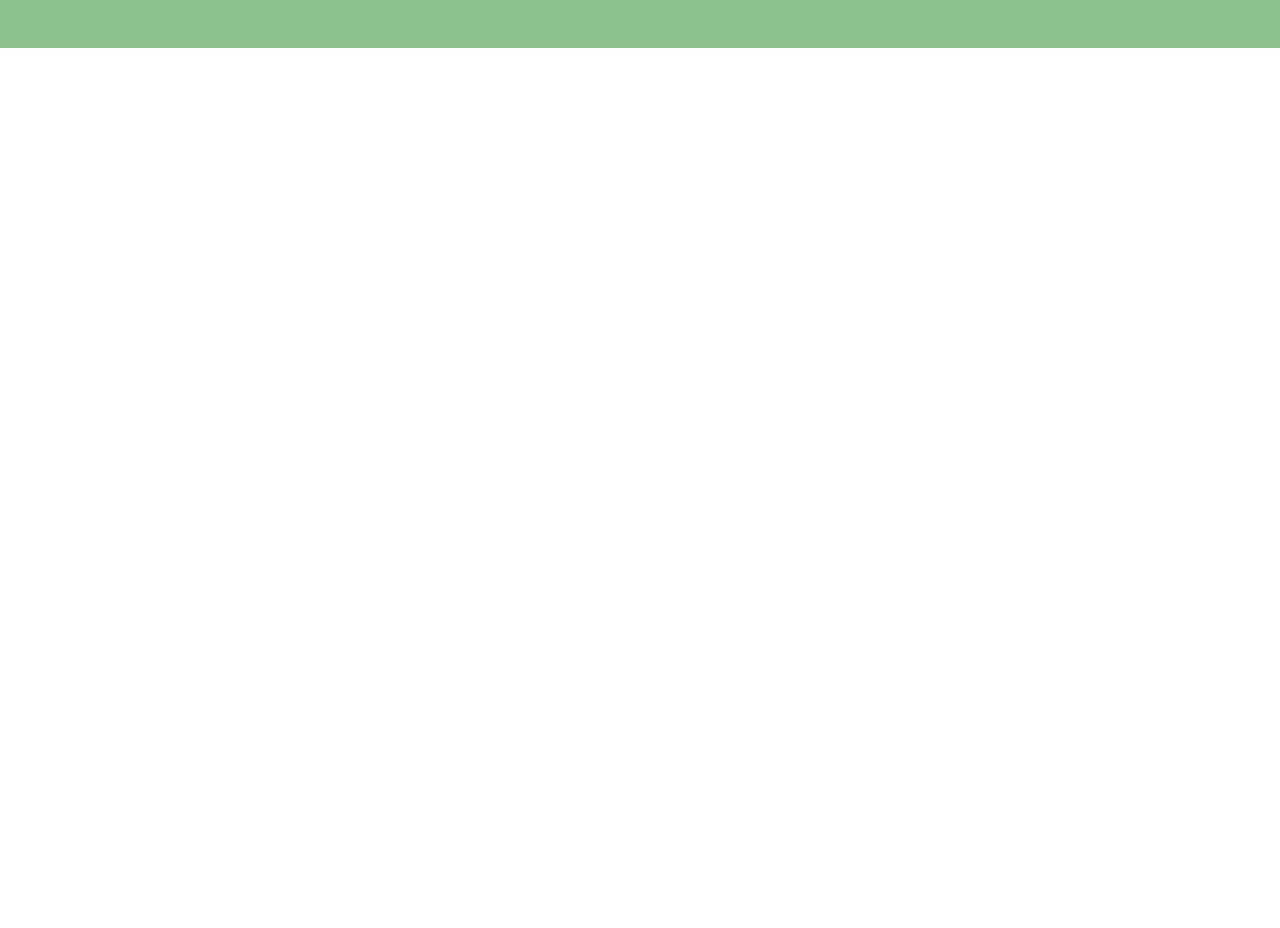
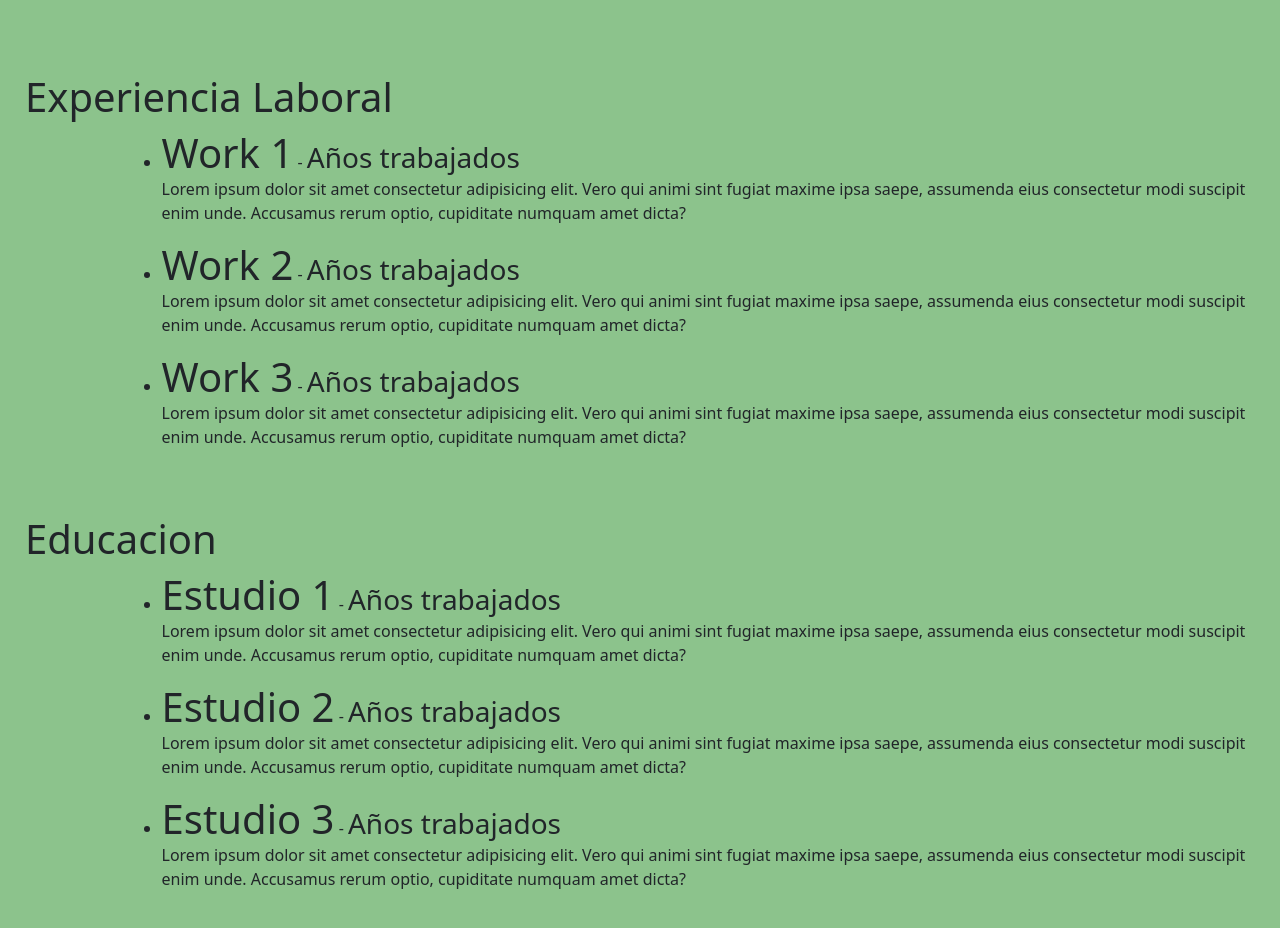
Before and after one commit to Pejotapp/ArgProg2, an Angular app in the folder PfinalPaguaga/: page / in a window 1280 px wide. Shown: the part 1154-2082 px from the top of the page. Before the commit the page ends 1202 px from the top, so only its background shows below. Built offline with nearby package versions, Linux system fonts and the light colour scheme.

Commit message:
Exp y Educacion

```diff
--- a/PfinalPaguaga/src/app/app.component.html
+++ b/PfinalPaguaga/src/app/app.component.html
@@ -1,2 +1,4 @@
 <app-header></app-header>
 <app-acercade></app-acercade>
+<app-experiencias></app-experiencias>
+<app-educacion></app-educacion>
--- a/PfinalPaguaga/src/app/app.module.ts
+++ b/PfinalPaguaga/src/app/app.module.ts
@@ -8,6 +8,8 @@ import { LogoAPComponent } from './componentes/logo-ap/logo-ap.component';
 import { SocialComponent } from './componentes/social/social.component';
 import { BannerComponent } from './componentes/banner/banner.component';
 import { AcercadeComponent } from './componentes/acercade/acercade.component';
+import { ExperienciasComponent } from './componentes/experiencias/experiencias.component';
+import { EducacionComponent } from './componentes/educacion/educacion.component';
 
 @NgModule({
   declarations: [
@@ -17,6 +19,8 @@ import { AcercadeComponent } from './componentes/acercade/acercade.component';
     SocialComponent,
     BannerComponent,
     AcercadeComponent,
+    ExperienciasComponent,
+    EducacionComponent,
 
   ],
   imports: [
--- a/PfinalPaguaga/src/app/componentes/acercade/acercade.component.css
+++ b/PfinalPaguaga/src/app/componentes/acercade/acercade.component.css
@@ -44,6 +44,11 @@ div{
     font-style: italic;
 }
 
+#persona{
+    position: none;
+}
+/** Parrafo de mi**/
+
 #acercademi{
     padding: 25px 0px;
 }
--- /dev/null
+++ b/PfinalPaguaga/src/app/componentes/educacion/educacion.component.css
@@ -0,0 +1,11 @@
+.row{
+    padding: 25px
+}
+
+div{
+    background-color: #8CC38C;
+}
+
+h1, h3{
+    display: inline;
+}
--- /dev/null
+++ b/PfinalPaguaga/src/app/componentes/educacion/educacion.component.html
@@ -0,0 +1,26 @@
+<div class="row">
+    <h1>Educacion</h1>
+<div class="col-lg-1"></div>
+    <div class="col-lg-11">
+        <ul>
+            <li><h1>Estudio 1</h1> - <h3>Años trabajados</h3></li>
+
+            <p>Lorem ipsum dolor sit amet consectetur adipisicing elit. Vero qui animi sint fugiat maxime ipsa saepe, assumenda eius consectetur modi suscipit enim unde. Accusamus rerum optio, cupiditate numquam amet dicta?</p>
+
+     </ul>
+
+     <ul>
+        <li><h1>Estudio 2</h1> - <h3>Años trabajados</h3></li>
+
+        <p>Lorem ipsum dolor sit amet consectetur adipisicing elit. Vero qui animi sint fugiat maxime ipsa saepe, assumenda eius consectetur modi suscipit enim unde. Accusamus rerum optio, cupiditate numquam amet dicta?</p>
+
+ </ul>
+
+ <ul>
+    <li><h1>Estudio 3</h1> - <h3>Años trabajados</h3></li>
+
+    <p>Lorem ipsum dolor sit amet consectetur adipisicing elit. Vero qui animi sint fugiat maxime ipsa saepe, assumenda eius consectetur modi suscipit enim unde. Accusamus rerum optio, cupiditate numquam amet dicta?</p>
+
+</ul>
+    </div>
+</div>
--- /dev/null
+++ b/PfinalPaguaga/src/app/componentes/educacion/educacion.component.ts
@@ -0,0 +1,15 @@
+import { Component, OnInit } from '@angular/core';
+
+@Component({
+  selector: 'app-educacion',
+  templateUrl: './educacion.component.html',
+  styleUrls: ['./educacion.component.css']
+})
+export class EducacionComponent implements OnInit {
+
+  constructor() { }
+
+  ngOnInit(): void {
+  }
+
+}
--- /dev/null
+++ b/PfinalPaguaga/src/app/componentes/experiencias/experiencias.component.css
@@ -0,0 +1,11 @@
+.row{
+    padding: 25px
+}
+
+div{
+    background-color: #8CC38C;
+}
+
+h1, h3{
+    display: inline;
+}
--- /dev/null
+++ b/PfinalPaguaga/src/app/componentes/experiencias/experiencias.component.html
@@ -0,0 +1,26 @@
+<div class="row">
+    <h1>Experiencia Laboral</h1>
+<div class="col-lg-1"></div>
+    <div class="col-lg-11">
+        <ul>
+            <li><h1>Work 1</h1> - <h3>Años trabajados</h3></li>
+
+            <p>Lorem ipsum dolor sit amet consectetur adipisicing elit. Vero qui animi sint fugiat maxime ipsa saepe, assumenda eius consectetur modi suscipit enim unde. Accusamus rerum optio, cupiditate numquam amet dicta?</p>
+
+     </ul>
+
+     <ul>
+        <li><h1>Work 2</h1> - <h3>Años trabajados</h3></li>
+
+        <p>Lorem ipsum dolor sit amet consectetur adipisicing elit. Vero qui animi sint fugiat maxime ipsa saepe, assumenda eius consectetur modi suscipit enim unde. Accusamus rerum optio, cupiditate numquam amet dicta?</p>
+
+ </ul>
+
+ <ul>
+    <li><h1>Work 3</h1> - <h3>Años trabajados</h3></li>
+
+    <p>Lorem ipsum dolor sit amet consectetur adipisicing elit. Vero qui animi sint fugiat maxime ipsa saepe, assumenda eius consectetur modi suscipit enim unde. Accusamus rerum optio, cupiditate numquam amet dicta?</p>
+
+</ul>
+    </div>
+</div>
--- /dev/null
+++ b/PfinalPaguaga/src/app/componentes/experiencias/experiencias.component.ts
@@ -0,0 +1,15 @@
+import { Component, OnInit } from '@angular/core';
+
+@Component({
+  selector: 'app-experiencias',
+  templateUrl: './experiencias.component.html',
+  styleUrls: ['./experiencias.component.css']
+})
+export class ExperienciasComponent implements OnInit {
+
+  constructor() { }
+
+  ngOnInit(): void {
+  }
+
+}
```
Also changed, not shown: 2 other files (tests, documents, lock files or other folders).
